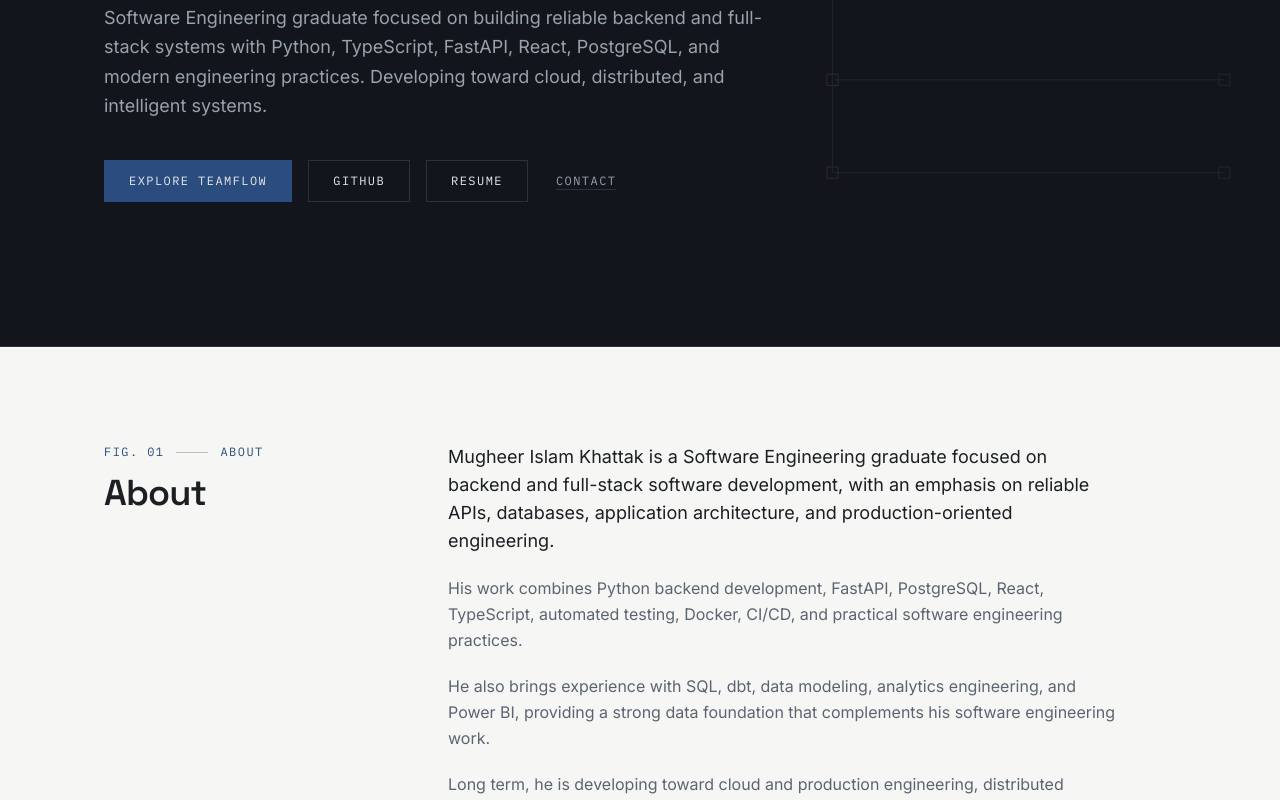
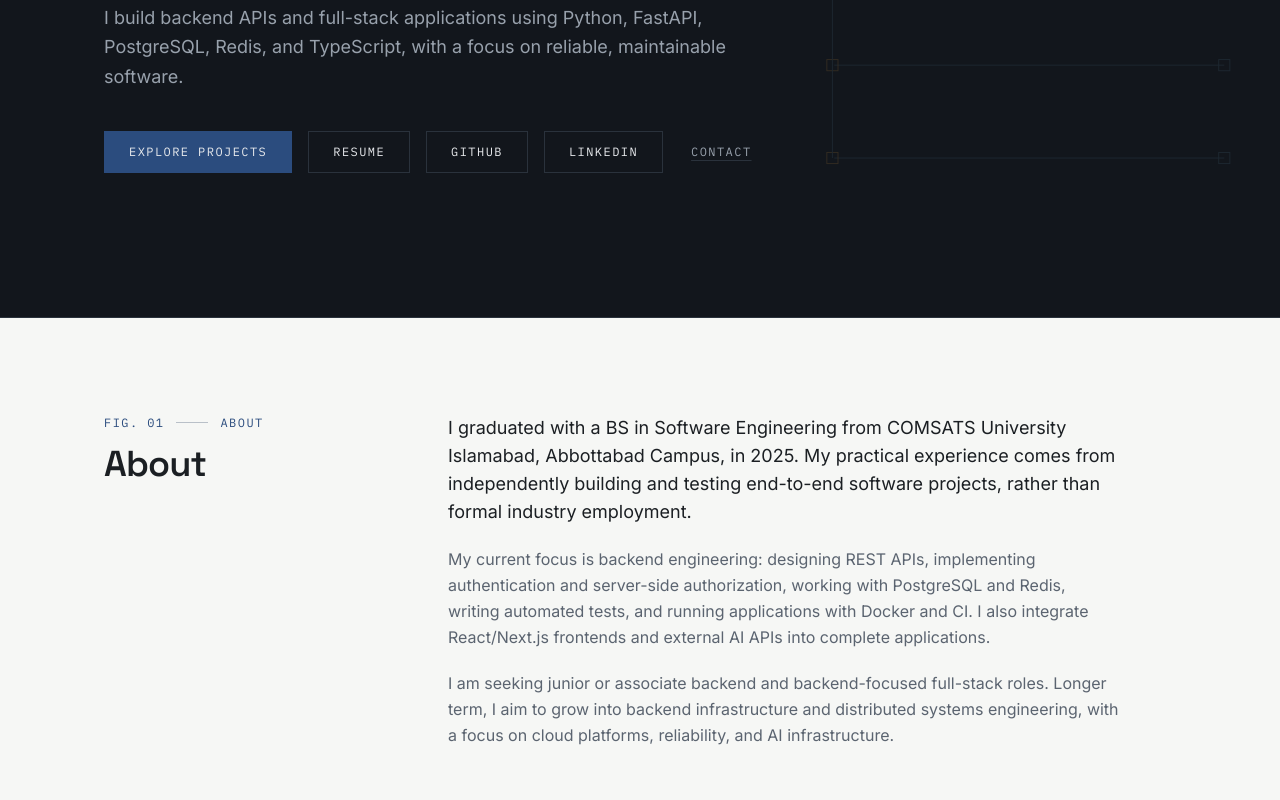
Before and after one commit to Mugheerik/mugheer-site, a React (Vite) app: page / in a window 1280 px wide. Shown: the part 400-1200 px from the top of the page. Built offline with nearby package versions, Linux system fonts and the light colour scheme.

Commit message:
refactor: align portfolio with backend engineering roles

```diff
--- a/src/content/profile.ts
+++ b/src/content/profile.ts
@@ -1,50 +1,44 @@
 export const profile = {
   name: "Mugheer Islam Khattak",
-
   role: "Software Engineer | Backend & Full-Stack Systems",
-
   location: "Abbottabad, Pakistan",
-
   email: "Mugheer.ik@gmail.com",
-
   github: "https://github.com/Mugheerik",
-
   linkedin:
     "https://www.linkedin.com/in/mugheer-islam-khattak-7a1ab831b/",
-
   resumePath: "/Mugheer_Islam_Khattak_Resume.pdf",
 };
 
 export const hero = {
   supportingText:
-    "Software Engineering graduate focused on building reliable backend and full-stack systems with Python, TypeScript, FastAPI, React, PostgreSQL, and modern engineering practices. Developing toward cloud, distributed, and intelligent systems.",
-
+    "I build backend APIs and full-stack applications using Python, FastAPI, PostgreSQL, Redis, and TypeScript, with a focus on reliable, maintainable software.",
+  secondaryText:
+    "Currently focused on backend software engineering, with a long-term interest in cloud infrastructure, distributed systems, and scalable backend platforms.",
   primaryCta: {
-    label: "Explore TeamFlow",
+    label: "Explore Projects",
     href: "#work",
   },
-
   secondaryCtas: [
+    {
+      label: "Resume",
+      href: "/Mugheer_Islam_Khattak_Resume.pdf",
+    },
     {
       label: "GitHub",
       href: "https://github.com/Mugheerik",
     },
     {
-      label: "Resume",
-      href: "/Mugheer_Islam_Khattak_Resume.pdf",
+      label: "LinkedIn",
+      href: "https://www.linkedin.com/in/mugheer-islam-khattak-7a1ab831b/",
     },
   ],
 };
 
 export const about = {
   paragraphs: [
-    "Mugheer Islam Khattak is a Software Engineering graduate focused on backend and full-stack software development, with an emphasis on reliable APIs, databases, application architecture, and production-oriented engineering.",
-
-    "His work combines Python backend development, FastAPI, PostgreSQL, React, TypeScript, automated testing, Docker, CI/CD, and practical software engineering practices.",
-
-    "He also brings experience with SQL, dbt, data modeling, analytics engineering, and Power BI, providing a strong data foundation that complements his software engineering work.",
-
-    "Long term, he is developing toward cloud and production engineering, distributed systems, AI systems engineering, and ultimately intelligent systems architecture.",
+    "I graduated with a BS in Software Engineering from COMSATS University Islamabad, Abbottabad Campus, in 2025. My practical experience comes from independently building and testing end-to-end software projects, rather than formal industry employment.",
+    "My current focus is backend engineering: designing REST APIs, implementing authentication and server-side authorization, working with PostgreSQL and Redis, writing automated tests, and running applications with Docker and CI. I also integrate React/Next.js frontends and external AI APIs into complete applications.",
+    "I am seeking junior or associate backend and backend-focused full-stack roles. Longer term, I aim to grow into backend infrastructure and distributed systems engineering, with a focus on cloud platforms, reliability, and AI infrastructure.",
   ],
 };
 
```
